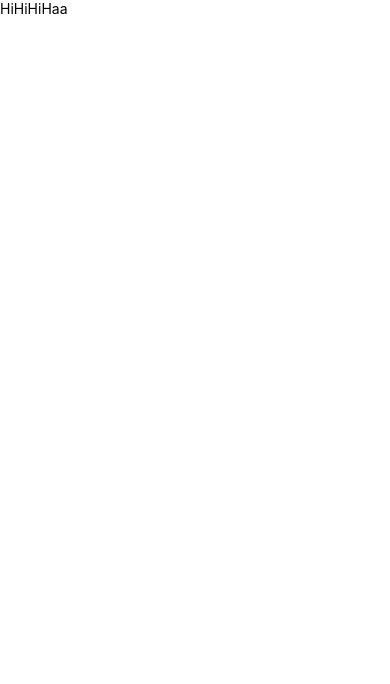
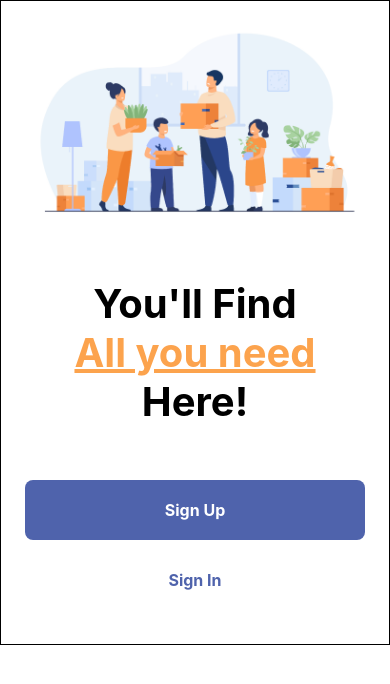
Before and after one commit to RaikkoP/CoolApp-, a React Native app: screen / in a window 390 px wide. Shown: the top 684 px of the page. Built offline with nearby package versions, Linux system fonts and the light colour scheme.

Commit message:
Create Splash screen

```diff
--- a/App.js
+++ b/App.js
@@ -1,7 +1,13 @@
 import React from 'react';
-import {Text, SafeAreaView} from 'react-native';
+import { Text, SafeAreaView } from 'react-native';
+import Splash from './src/screens/auth/Splash';
+
 
 const App = () => {
-  return <Text>HiHiHiHaa</Text>;
+  return (
+    <SafeAreaView>
+      <Splash/>
+    </SafeAreaView>
+  );
 };
 export default App;
--- /dev/null
+++ b/src/components/Button/index.js
@@ -0,0 +1,14 @@
+import React from 'react';
+import { TouchableOpacity, Text } from 'react-native';
+import {styles} from './styles';
+
+const Button = ({title, onPress}) => {
+
+    return (
+        <TouchableOpacity activeOpacity={0.6} onPress={onPress} style={styles.button}>
+            <Text style={styles.buttonText}>{title}</Text>
+        </TouchableOpacity>
+    );
+};
+
+export default Button;
--- /dev/null
+++ b/src/components/Button/styles.js
@@ -0,0 +1,17 @@
+import {StyleSheet} from 'react-native';
+
+export const styles = StyleSheet.create({
+    button: {
+        backgroundColor: '#4F63AC',
+        paddingVertical: 20,
+        paddingHorizontal: 8,
+        borderRadius: 8,
+        width: '100%',
+    },
+    buttonText: {
+        fontSize: 16,
+        fontWeight: 'bold',
+        textAlign:  'center',
+        color: 'white',
+    },
+})
--- /dev/null
+++ b/src/screens/auth/Splash/index.js
@@ -0,0 +1,27 @@
+import React from "react";
+import { Text, View, Image, Pressable } from "react-native";
+import { styles } from "./style";
+import Button from "../../../components/Button";
+
+const Splash = () => {
+    return (
+        <View style={styles.container}>
+            <Image resizeMode="contain" style={styles.image}
+                source={require('../../../assets/images/splash.png')} />
+
+            <View style={styles.titleContainer}>
+                <Text style={styles.title}>You'll Find</Text>
+                <Text style={[styles.title, styles.innerTitle]}>All you need</Text>
+                <Text style={styles.title}>Here!</Text>
+            </View>
+
+            <Button title="Sign Up" />
+
+            <Pressable hitSlop={20}>
+                <Text style={styles.footerText}>Sign In</Text>
+            </Pressable>
+        </View>
+    );
+};
+
+export default Splash;
--- /dev/null
+++ b/src/screens/auth/Splash/style.js
@@ -0,0 +1,36 @@
+import { StyleSheet } from "react-native";
+
+export const styles = StyleSheet.create({
+    image: {
+        width: '100%',
+        height: 200,
+    },
+    title: {
+        fontSize: 40,
+        fontWeight: 'bold',
+        color: 'black',
+        textAlign: 'center',
+    },
+    innerTitle: {
+        color: '#FCA34D',
+        textDecorationLine: 'underline',
+    },
+    titleContainer: {
+        marginVertical: 54,
+    },
+    footerText: {
+        fontSize: 16,
+        fontWeight: 'bold',
+        color: '#4f63AC',
+        paddingVertical: 30,
+    },
+    container: {
+        backgroundColor: 'white',
+        padding: 24,
+        flexDirection: 'column',
+        justifyContent: 'center',
+        alignItems: 'center',
+        height: '100%',
+        borderWidth: 1,
+    }
+})
```
Also changed, not shown: .eslintrc.js, src/assets/images/splash.png (added).
